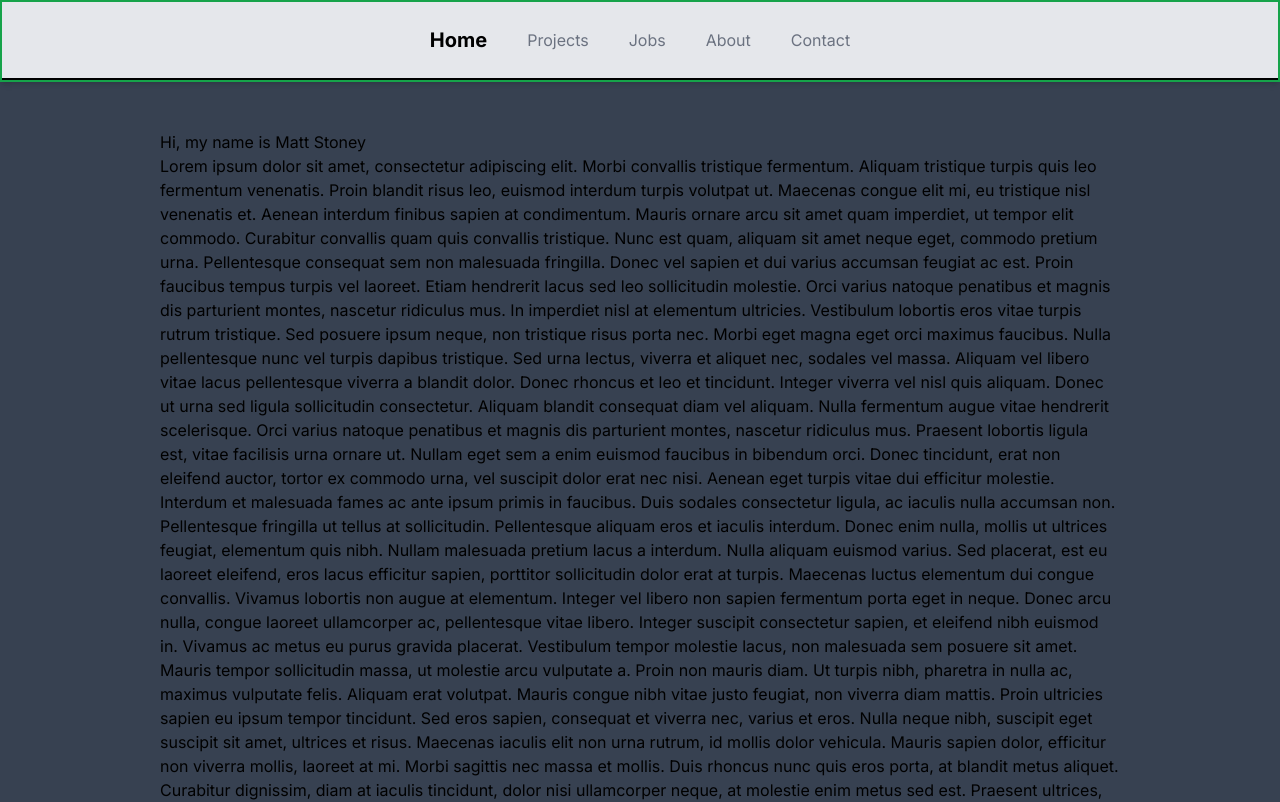
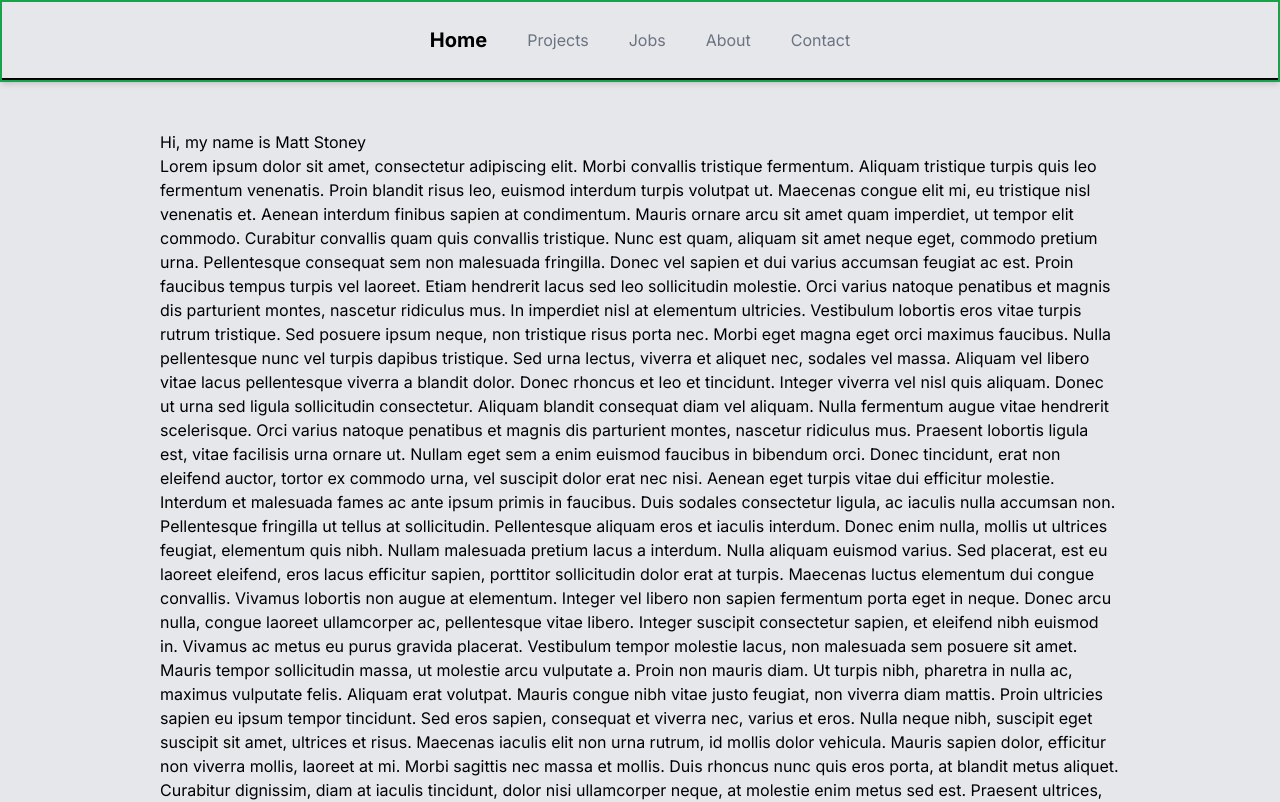
Before and after one commit to mjstoney/portfolio, a Next.js app: page / in a window 1280 px wide. Shown: the top 802 px of the page. Built offline with nearby package versions, Linux system fonts and the light colour scheme.

Commit message:
Fix layout background

```diff
--- a/app/layout.tsx
+++ b/app/layout.tsx
@@ -19,7 +19,7 @@ export default function RootLayout({
   return (
     <html lang="en">
       <body className={inter.className}>
-        <div className="bg-gray-700 min-h-screen flex flex-col justify-between items-center">
+        <div className="bg-gray-200 min-h-screen flex flex-col justify-between items-center">
           <header className="">
             <Navbar />
           </header>
```
